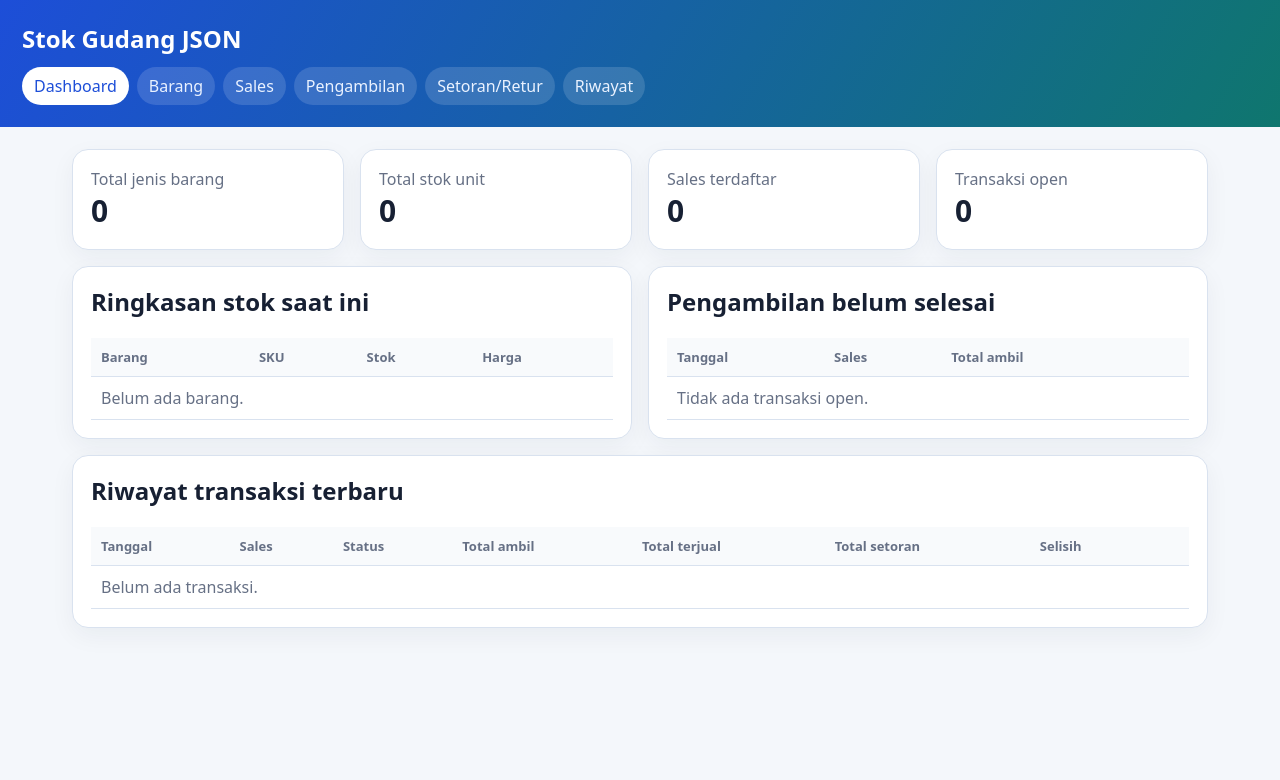
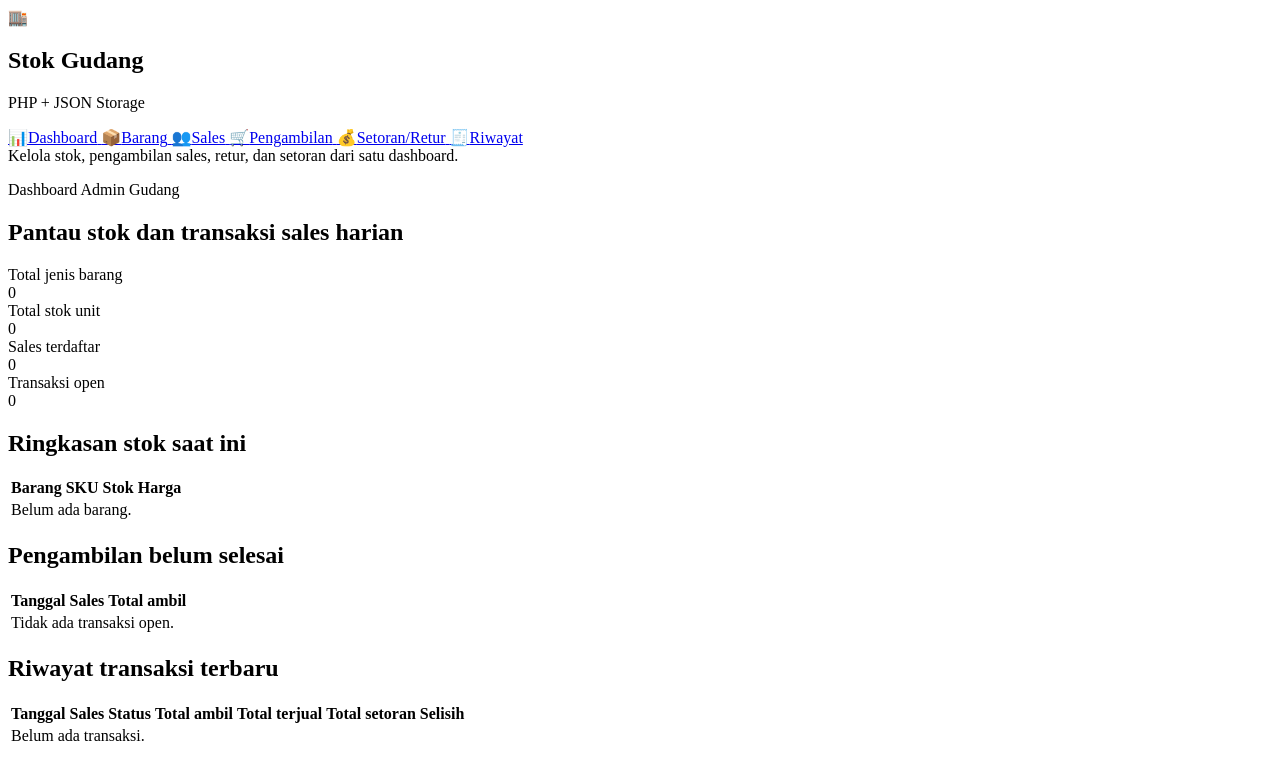
Before and after one commit to anon1jju/fira, a PHP site: page /index.php?page=dashboard in a window 1280 px wide. Shown: the top 780 px of the page. Run offline with PHP 8.4, Linux system fonts and the light colour scheme; some libraries are stand-ins or nearby versions.

Commit message:
Add Tailwind sidebar dashboard UI
Co-authored-by: anon1jju <104222912+anon1jju@users.noreply.github.com>

```diff
--- a/index.php
+++ b/index.php
@@ -367,12 +367,12 @@ if ($page === 'sales' && isset($_GET['edit'])) {
 function render_header(string $page): void
 {
     $menus = [
-        'dashboard' => 'Dashboard',
-        'items' => 'Barang',
-        'sales' => 'Sales',
-        'pickup' => 'Pengambilan',
-        'returns' => 'Setoran/Retur',
-        'transactions' => 'Riwayat',
+        'dashboard' => ['label' => 'Dashboard', 'icon' => '📊'],
+        'items' => ['label' => 'Barang', 'icon' => '📦'],
+        'sales' => ['label' => 'Sales', 'icon' => '👥'],
+        'pickup' => ['label' => 'Pengambilan', 'icon' => '🛒'],
+        'returns' => ['label' => 'Setoran/Retur', 'icon' => '💰'],
+        'transactions' => ['label' => 'Riwayat', 'icon' => '🧾'],
     ];
     ?>
 <!doctype html>
@@ -381,57 +381,102 @@ function render_header(string $page): void
     <meta charset="utf-8">
     <meta name="viewport" content="width=device-width, initial-scale=1">
     <title>Stok Gudang JSON</title>
-    <style>
-        :root { --primary:#2563eb; --bg:#f4f7fb; --card:#fff; --text:#172033; --muted:#667085; --border:#d9e2ef; --danger:#dc2626; --ok:#15803d; --warn:#b45309; }
-        * { box-sizing: border-box; }
-        body { margin:0; font-family: system-ui, -apple-system, Segoe UI, sans-serif; background:var(--bg); color:var(--text); }
-        header { background:linear-gradient(120deg, #1d4ed8, #0f766e); color:#fff; padding:22px; }
-        header h1 { margin:0 0 12px; font-size:24px; }
-        nav { display:flex; gap:8px; flex-wrap:wrap; }
-        nav a { color:#eaf2ff; text-decoration:none; padding:8px 12px; border-radius:999px; background:rgba(255,255,255,.14); }
-        nav a.active, nav a:hover { background:#fff; color:#1d4ed8; }
-        main { max-width:1180px; margin:0 auto; padding:22px; }
-        .grid { display:grid; grid-template-columns: repeat(12, 1fr); gap:16px; }
-        .card { background:var(--card); border:1px solid var(--border); border-radius:16px; padding:18px; box-shadow:0 8px 24px rgba(22,34,51,.05); }
-        .span-3 { grid-column: span 3; } .span-4 { grid-column: span 4; } .span-6 { grid-column: span 6; } .span-8 { grid-column: span 8; } .span-12 { grid-column: span 12; }
-        h2, h3 { margin-top:0; } .muted { color:var(--muted); } .stat { font-size:30px; font-weight:800; }
-        table { width:100%; border-collapse:collapse; margin-top:12px; }
-        th, td { padding:10px; border-bottom:1px solid var(--border); text-align:left; vertical-align:top; }
-        th { font-size:13px; color:var(--muted); background:#f8fafc; }
-        input, select { width:100%; padding:10px; border:1px solid var(--border); border-radius:10px; background:#fff; }
-        label { display:block; font-weight:700; margin:10px 0 6px; }
-        button, .button { display:inline-block; border:0; border-radius:10px; padding:10px 14px; background:var(--primary); color:white; text-decoration:none; cursor:pointer; font-weight:700; }
-        .button.secondary { background:#475569; } .button.danger, button.danger { background:var(--danger); } .button.light { background:#e2e8f0; color:#0f172a; }
-        .actions { display:flex; gap:8px; flex-wrap:wrap; align-items:center; }
-        .flash { padding:12px 14px; border-radius:12px; margin-bottom:14px; border:1px solid; }
-        .flash.success { background:#ecfdf3; color:#166534; border-color:#bbf7d0; }
-        .flash.error { background:#fef2f2; color:#991b1b; border-color:#fecaca; }
-        .badge { display:inline-block; border-radius:999px; padding:4px 9px; font-size:12px; font-weight:800; }
-        .badge.open { background:#fff7ed; color:var(--warn); } .badge.closed { background:#ecfdf3; color:var(--ok); }
-        .row-form { display:grid; grid-template-columns: 2fr 1fr; gap:10px; margin-bottom:10px; }
-        .right { text-align:right; } .danger-text { color:var(--danger); } .ok-text { color:var(--ok); }
-        @media (max-width: 800px) { .span-3, .span-4, .span-6, .span-8 { grid-column: span 12; } table { display:block; overflow-x:auto; } main { padding:14px; } }
+    <script src="https://cdn.tailwindcss.com"></script>
+    <script>
+        tailwind.config = {
+            theme: {
+                extend: {
+                    colors: {
+                        warehouse: {
+                            50: '#eff6ff',
+                            600: '#2563eb',
+                            700: '#1d4ed8',
+                            900: '#172033'
+                        }
+                    }
+                }
+            }
+        };
+    </script>
+    <style type="text/tailwindcss">
+        @layer base {
+            body { @apply bg-slate-100 text-slate-900 antialiased; }
+            h2 { @apply text-xl font-bold text-slate-900; }
+            h3 { @apply mt-6 text-base font-bold text-slate-800; }
+            label { @apply mt-4 mb-1.5 block text-sm font-semibold text-slate-700; }
+            input, select { @apply w-full rounded-xl border border-slate-200 bg-white px-3 py-2.5 text-sm text-slate-900 shadow-sm outline-none transition focus:border-blue-500 focus:ring-4 focus:ring-blue-100; }
+            table { @apply mt-4 min-w-full divide-y divide-slate-200 text-sm; }
+            thead { @apply bg-slate-50; }
+            th { @apply px-4 py-3 text-left text-xs font-bold uppercase tracking-wide text-slate-500; }
+            td { @apply border-b border-slate-100 px-4 py-3 align-top text-slate-700; }
+        }
+        @layer components {
+            .sidebar-link { @apply flex items-center gap-3 rounded-xl px-4 py-3 text-sm font-semibold text-slate-300 transition hover:bg-white/10 hover:text-white; }
+            .sidebar-link.active { @apply bg-white text-blue-700 shadow-lg shadow-blue-950/10; }
+            .grid { @apply grid grid-cols-1 gap-4 lg:grid-cols-12; }
+            .card { @apply rounded-2xl border border-slate-200 bg-white p-5 shadow-sm shadow-slate-200/70; }
+            .span-3 { @apply lg:col-span-3; }
+            .span-4 { @apply lg:col-span-4; }
+            .span-6 { @apply lg:col-span-6; }
+            .span-8 { @apply lg:col-span-8; }
+            .span-12 { @apply lg:col-span-12; }
+            .muted { @apply text-sm text-slate-500; }
+            .stat { @apply mt-2 text-3xl font-extrabold tracking-tight text-slate-900; }
+            .button, button { @apply inline-flex items-center justify-center rounded-xl bg-blue-600 px-4 py-2.5 text-sm font-bold text-white shadow-sm transition hover:bg-blue-700 focus:outline-none focus:ring-4 focus:ring-blue-100; }
+            .button.secondary { @apply bg-slate-600 hover:bg-slate-700; }
+            .button.danger, button.danger { @apply bg-red-600 hover:bg-red-700 focus:ring-red-100; }
+            .button.light { @apply bg-slate-100 text-slate-700 shadow-none hover:bg-slate-200 focus:ring-slate-100; }
+            .actions { @apply flex flex-wrap items-center gap-2; }
+            .flash { @apply mb-4 rounded-2xl border px-4 py-3 text-sm font-semibold; }
+            .flash.success { @apply border-emerald-200 bg-emerald-50 text-emerald-700; }
+            .flash.error { @apply border-red-200 bg-red-50 text-red-700; }
+            .badge { @apply inline-flex rounded-full px-2.5 py-1 text-xs font-extrabold uppercase tracking-wide; }
+            .badge.open { @apply bg-amber-100 text-amber-700; }
+            .badge.closed { @apply bg-emerald-100 text-emerald-700; }
+            .row-form { @apply mb-3 grid grid-cols-1 gap-3 md:grid-cols-[2fr_1fr]; }
+            .right { @apply text-right; }
+            .danger-text { @apply text-red-600; }
+            .ok-text { @apply text-emerald-700; }
+        }
     </style>
 </head>
 <body>
-<header>
-    <h1>Stok Gudang JSON</h1>
-    <nav>
-        <?php foreach ($menus as $key => $label): ?>
-            <a class="<?= $page === $key ? 'active' : '' ?>" href="?page=<?= e($key) ?>"><?= e($label) ?></a>
+<div class="min-h-screen lg:flex">
+    <aside class="bg-slate-950 text-white lg:sticky lg:top-0 lg:flex lg:h-screen lg:w-72 lg:flex-col">
+        <div class="bg-gradient-to-br from-blue-600 to-teal-600 p-6 lg:bg-none">
+            <div class="flex items-center gap-3">
+                <div class="flex h-12 w-12 items-center justify-center rounded-2xl bg-white/15 text-2xl shadow-inner">🏬</div>
+                <div>
+                    <h1 class="text-xl font-extrabold tracking-tight">Stok Gudang</h1>
+                    <p class="text-sm text-blue-100 lg:text-slate-400">PHP + JSON Storage</p>
+                </div>
+            </div>
+        </div>
+        <nav class="flex gap-2 overflow-x-auto p-4 lg:flex-1 lg:flex-col lg:overflow-visible">
+            <?php foreach ($menus as $key => $menu): ?>
+                <a class="sidebar-link <?= $page === $key ? 'active' : '' ?>" href="?page=<?= e($key) ?>">
+                    <span><?= e($menu['icon']) ?></span><span class="whitespace-nowrap"><?= e($menu['label']) ?></span>
+                </a>
+            <?php endforeach; ?>
+        </nav>
+        <div class="hidden border-t border-white/10 p-5 text-sm text-slate-400 lg:block">
+            Kelola stok, pengambilan sales, retur, dan setoran dari satu dashboard.
+        </div>
+    </aside>
+    <main class="flex-1 p-4 sm:p-6 lg:p-8">
+        <div class="mb-6 rounded-3xl bg-gradient-to-r from-blue-600 to-teal-600 p-6 text-white shadow-lg shadow-blue-200">
+            <p class="text-sm font-semibold uppercase tracking-wide text-blue-100">Dashboard Admin Gudang</p>
+            <h2 class="mt-1 text-2xl font-extrabold text-white">Pantau stok dan transaksi sales harian</h2>
+        </div>
+        <?php foreach (flashes() as $message): ?>
+            <div class="flash <?= e($message['type']) ?>"><?= e($message['message']) ?></div>
         <?php endforeach; ?>
-    </nav>
-</header>
-<main>
-    <?php foreach (flashes() as $message): ?>
-        <div class="flash <?= e($message['type']) ?>"><?= e($message['message']) ?></div>
-    <?php endforeach; ?>
     <?php
 }
 
 function render_footer(): void
 {
-    echo '</main></body></html>';
+    echo '</main></div></body></html>';
 }
 
 render_header($page);
```
Also changed, not shown: README.md.
